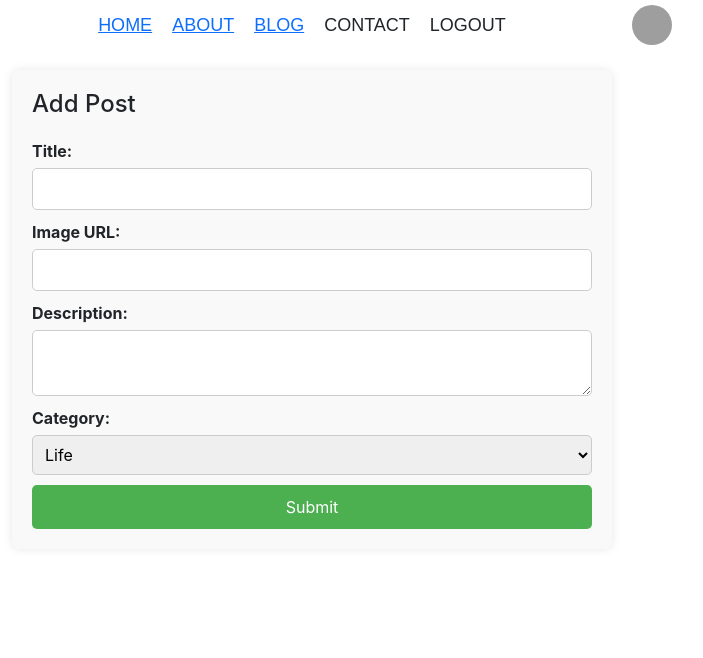
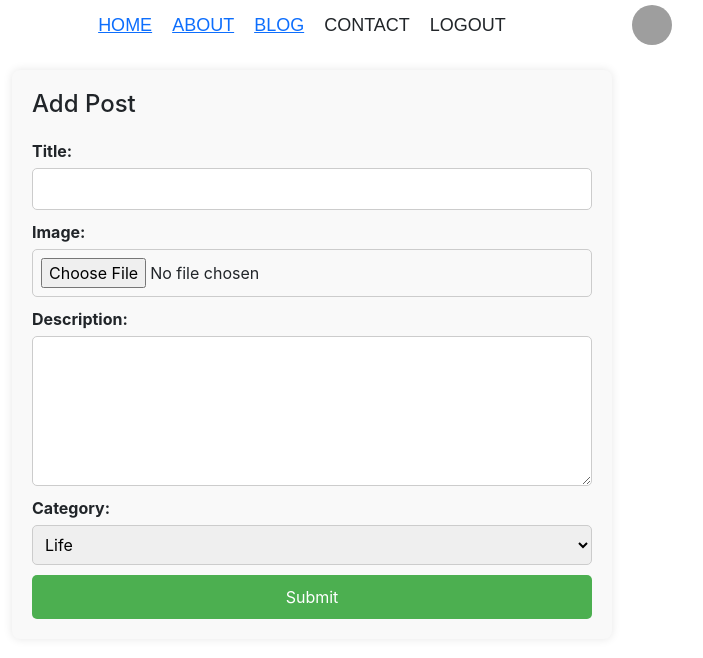
Before and after one commit to Rajiv-Bhandari/React-Coursework, a React (Create React App) app: page /addpost in a window 1280 px wide. Shown: the top 658 px of the page, without its empty margins (328-1031 px from the left). Built offline with nearby package versions, Linux system fonts and the light colour scheme; grey boxes are pictures that could not be loaded.

Commit message:
udpated add post design

```diff
--- a/src/components/posts/Addpost.js
+++ b/src/components/posts/Addpost.js
@@ -41,8 +41,8 @@ export default function AddPost() {
         <label htmlFor="title">Title:</label>
         <input type="text" id="title" value={title} onChange={handleTitleChange} required />
 
-        <label htmlFor="image">Image URL:</label>
-        <input type="text" id="image" value={image} onChange={handleImageChange} required />
+        <label htmlFor="image">Image:</label>
+        <input type="file" id="image" value={image} onChange={handleImageChange} required />
 
         <label htmlFor="description">Description:</label>
         <textarea id="description" value={description} onChange={handleDescriptionChange} required />
--- a/src/components/posts/addpost.css
+++ b/src/components/posts/addpost.css
@@ -31,6 +31,10 @@
   border-radius: 5px;
 }
 
+.add-post-container textarea {
+  height: 150px; /* Set the height of the textarea */
+}
+
 .add-post-container button {
   padding: 10px 20px;
   background-color: #4CAF50;
```
Lines whose indentation alone changed are shown as unchanged.
